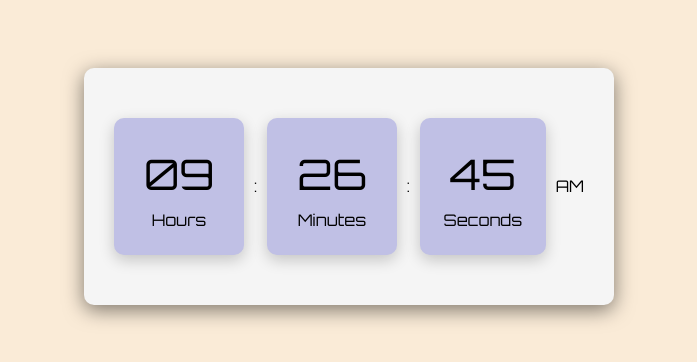
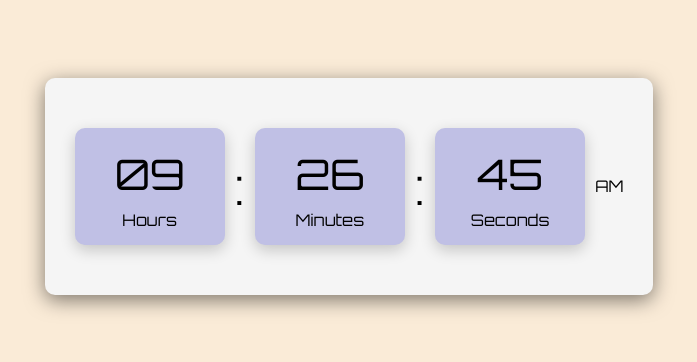
Before and after one commit to McCrony/Digital_Clock, a plain HTML site: page index.html in a window 1280 px wide. Shown: the part 214-576 px from the top of the page, without its empty margins (291-988 px from the left). Drawn offline with Linux system fonts and the light colour scheme.

Commit message:
Add blinking colons feature

```diff
--- a/index.html
+++ b/index.html
@@ -19,14 +19,14 @@
             <span class="txt">Hours</span>
         </div>
 
-        <span> : </span>
+        <span class="colon"> : </span>
 
         <div class="minutes">
             <span id="min">07</span>
             <span class="txt">Minutes</span>
         </div>
 
-        <span> : </span>
+        <span class="colon"> : </span>
 
         <div class="seconds">
             <span id="secs">52</span>
--- a/styles.css
+++ b/styles.css
@@ -21,13 +21,15 @@ body{
     display: flex;
     align-items: center;
     flex-direction: row;
+    flex-wrap: wrap;
     gap: 10px;
 }
 
 .hours, .minutes, .seconds {
     background-color: rgb(192, 192, 229);
     box-shadow: 0 5px 15px rgba(0, 0, 0, 0.2);
-    padding: 25px 15px;
+    min-width: 150px;
+    padding: 15px 20px;
     border-radius: 10px;
     display: flex;
     flex-direction: column;
@@ -35,6 +37,16 @@ body{
     gap: 5px;
 }
 
+.colon{
+    font-size: 3rem;
+    animation: blink 1s steps(1, end) infinite;
+}
+
+@keyframes blink {
+    0%, 100% { opacity: 1; }
+    50% { opacity: 0; }
+}
+
 .hours #hrs, .minutes #min, .seconds #secs {
     font-size: 42px;
     padding: 5px 15px;
```
